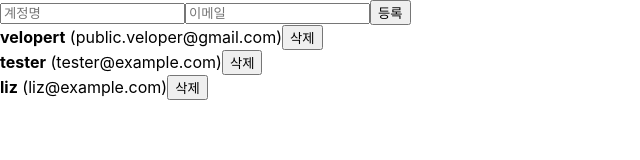
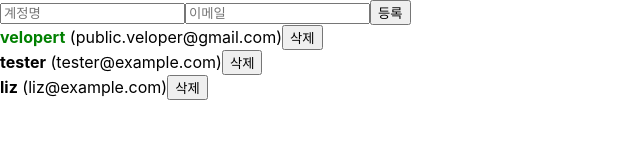
Before and after one commit to seedevk8s/begin-react-new, a React (Create React App) app: page / in a window 1280 px wide. Shown: the top 160 px of the page, without its empty margins (0-640 px from the left). Built offline with nearby package versions, Linux system fonts and the light colour scheme.

Commit message:
배열에서 특정 항목을 수정하기 기능 추가--useState에 active를 추가함 <-- UserList 컴포넌트에서  user의 username에 스타일을 지정함

```diff
--- a/src/UserList.js
+++ b/src/UserList.js
@@ -2,11 +2,14 @@ import React from 'react';
 
 
 function User({ user, onRemove }) {
-    const { username, email, id } = user;
+    const { username, email, id, active } = user;
 
     return (
         <div>
-            <b>{username}</b> <span>({email})</span>
+            <b style={{
+                color: active ? 'green' : 'black',
+                cursor: 'pointer'
+            }}>{username}</b> <span>({email})</span>
             <button onClick={() => onRemove(id)}>삭제</button>
         </div>
     );
```
